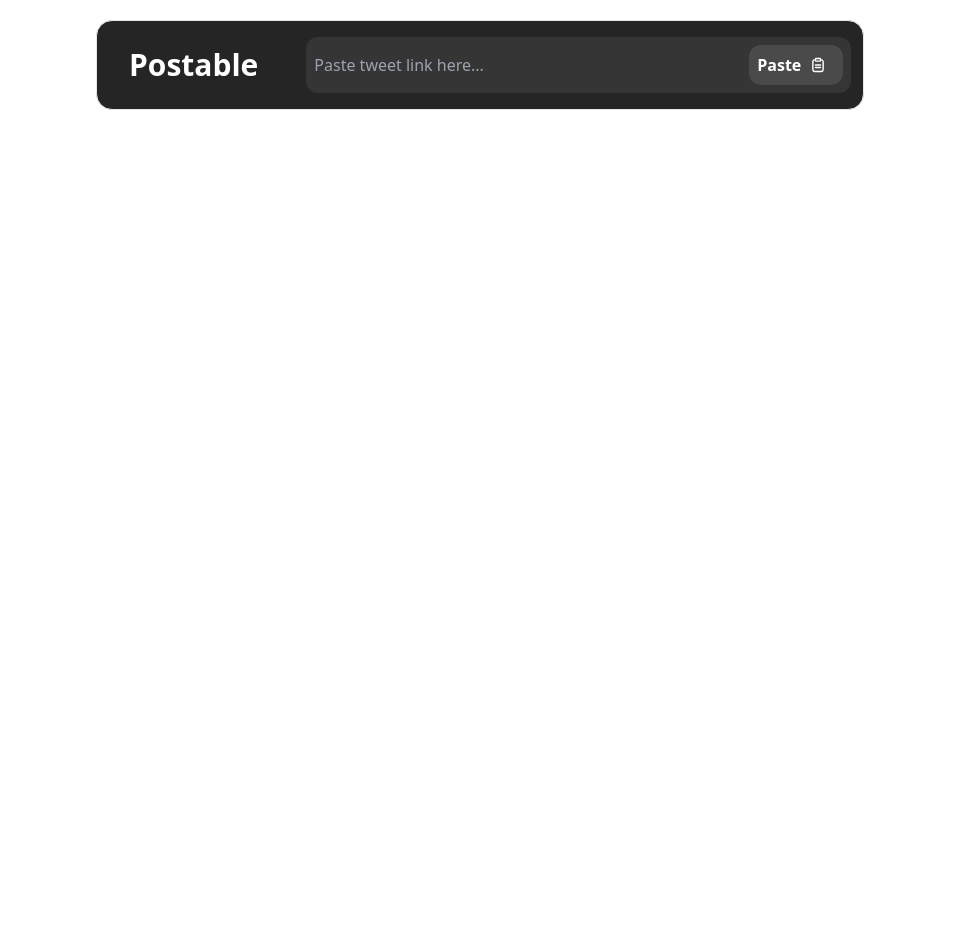
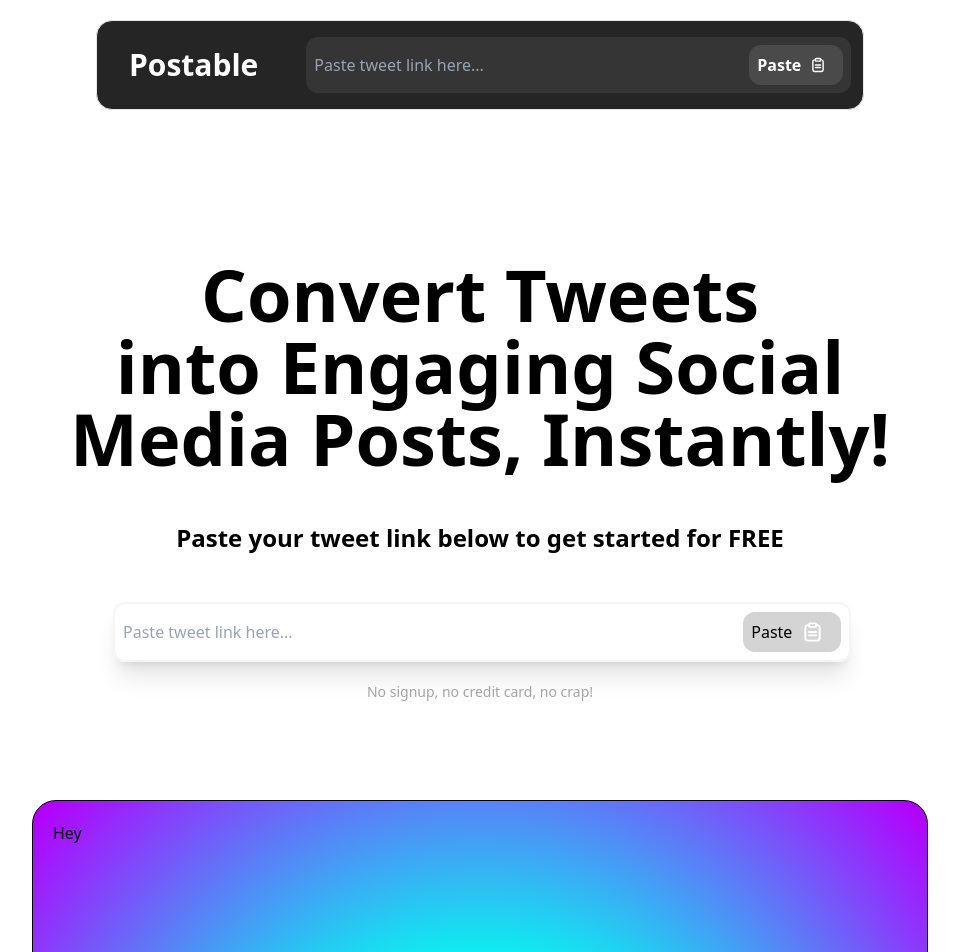
Before and after one commit to Vikash-thak12/LandingFramer, a Next.js app: page / in a window 1280 px wide. Shown: the top 952 px of the page, without its empty margins (160-1119 px from the left). Before the commit the page ends 800 px from the top, so only its background shows below. Built offline with nearby package versions, Linux system fonts and the light colour scheme.

Commit message:
Initial commit

```diff
--- a/app/globals.css
+++ b/app/globals.css
@@ -2,26 +2,26 @@
 @tailwind components;
 @tailwind utilities;
 
-/* :root {
-  --background: #ffffff;
-  --foreground: #171717;
+.my-background {
+  background: rgb(94,180,205);
+  background: radial-gradient(circle, rgba(94,180,205,1) 0%, rgba(0,255,239,1) 37%, rgba(179,0,255,1) 98%);
 }
 
-@media (prefers-color-scheme: dark) {
-  :root {
-    --background: #0a0a0a;
-    --foreground: #ededed;
-  }
+::-webkit-scrollbar {
+  width: 8px;
+  height: 4px;
 }
 
-body {
-  color: var(--foreground);
-  background: var(--background);
-  font-family: Arial, Helvetica, sans-serif;
+::-webkit-scrollbar-track {
+  background: black;
 }
 
-@layer utilities {
-  .text-balance {
-    text-wrap: balance;
-  }
-} */
+::-webkit-scrollbar-thumb {
+  background-color: #888;
+  border-radius: 20px;
+  border: 3px solid transparent;
+}
+
+::-webkit-scrollbar-thumb:hover {
+  background-color: #555;
+}
--- a/app/page.tsx
+++ b/app/page.tsx
@@ -1,9 +1,13 @@
+import HeroPage from "@/components/Hero";
 import Navbar from "@/components/Navbar";
+import FeaturePage from "@/components/Feature";
 
 export default function Home() {
   return (
     <main>
       <Navbar />
+      <HeroPage />
+      <FeaturePage />
     </main>
   );
 }
--- /dev/null
+++ b/components/Feature.jsx
@@ -0,0 +1,14 @@
+import React from 'react'
+// import Image from 'next/image'
+
+const FeaturePage = () => {
+  return (
+    <div className='h-screen'>
+        <div className='border border-black w-[70%] h-full mx-auto rounded-3xl p-5 my-background'>
+            <h1>Hey</h1>
+        </div>
+    </div>
+  )
+}
+
+export default FeaturePage
--- /dev/null
+++ b/components/Hero.tsx
@@ -0,0 +1,40 @@
+import Image from 'next/image'
+import React from 'react'
+
+const HeroPage = () => {
+    return (
+        <main className='min-h-screen flex flex-col items-center justify-center max-w-7xl mx-auto'>
+            <div className='px-10 flex flex-col gap-12 items-center justify-center py-5 mt-40'>
+                <div>
+                    <h1 className='font-bold text-7xl text-center'>Convert Tweets <br /> into Engaging Social <br /> Media Posts, Instantly!</h1>
+                </div>
+                <span className='font-bold text-2xl'>Paste your tweet link below to get started for FREE</span>
+
+                <div className='flex flex-col items-center justify-center gap-5 w-full'>
+
+
+                <div className="flex items-center gap-5 justify-center shadow-xl border-2 border-neutral-100 rounded-xl mx-3 py-2 w-[90%] ml-4 px-2">
+                    <input
+                        type="text"
+                        placeholder="Paste tweet link here..."
+                        className="bg-transparent text-white placeholder-gray-400 outline-none w-full"
+                    />
+                    <button className="bg-neutral-300 text-white px-2 py-2 ml-5 rounded-xl flex items-center">
+                        <span className='text-base text-black'>Paste</span>
+                        <Image
+                            src="/assets/paste.svg"
+                            alt="Paste"
+                            width={60}
+                            height={60}
+                            className='px-2'
+                        />
+                    </button>
+                </div>
+                <span className='text-sm font-medium text-neutral-400'>No signup, no credit card, no crap!</span>
+                </div>
+            </div>
+        </main>
+    )
+}
+
+export default HeroPage
```
